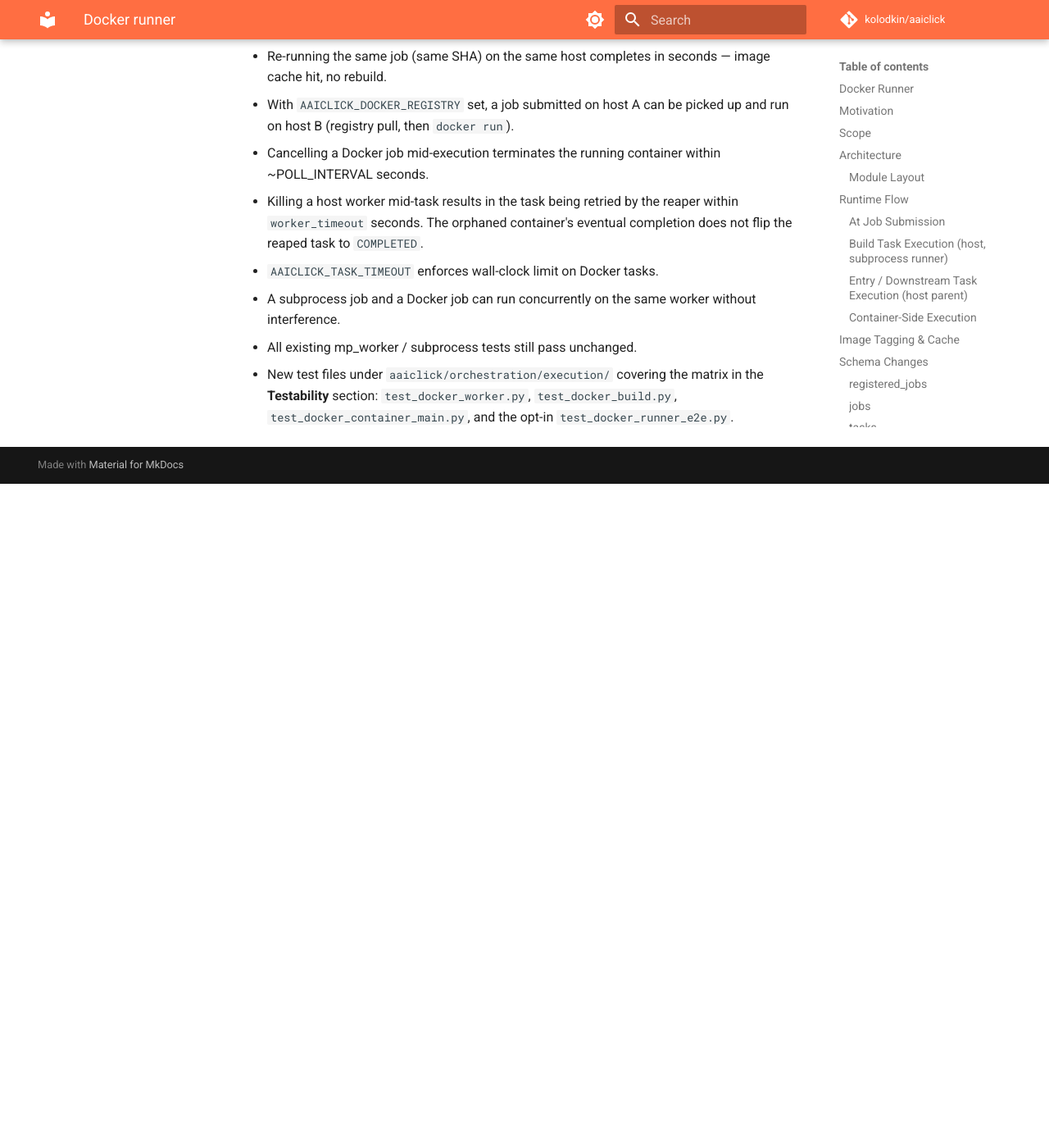
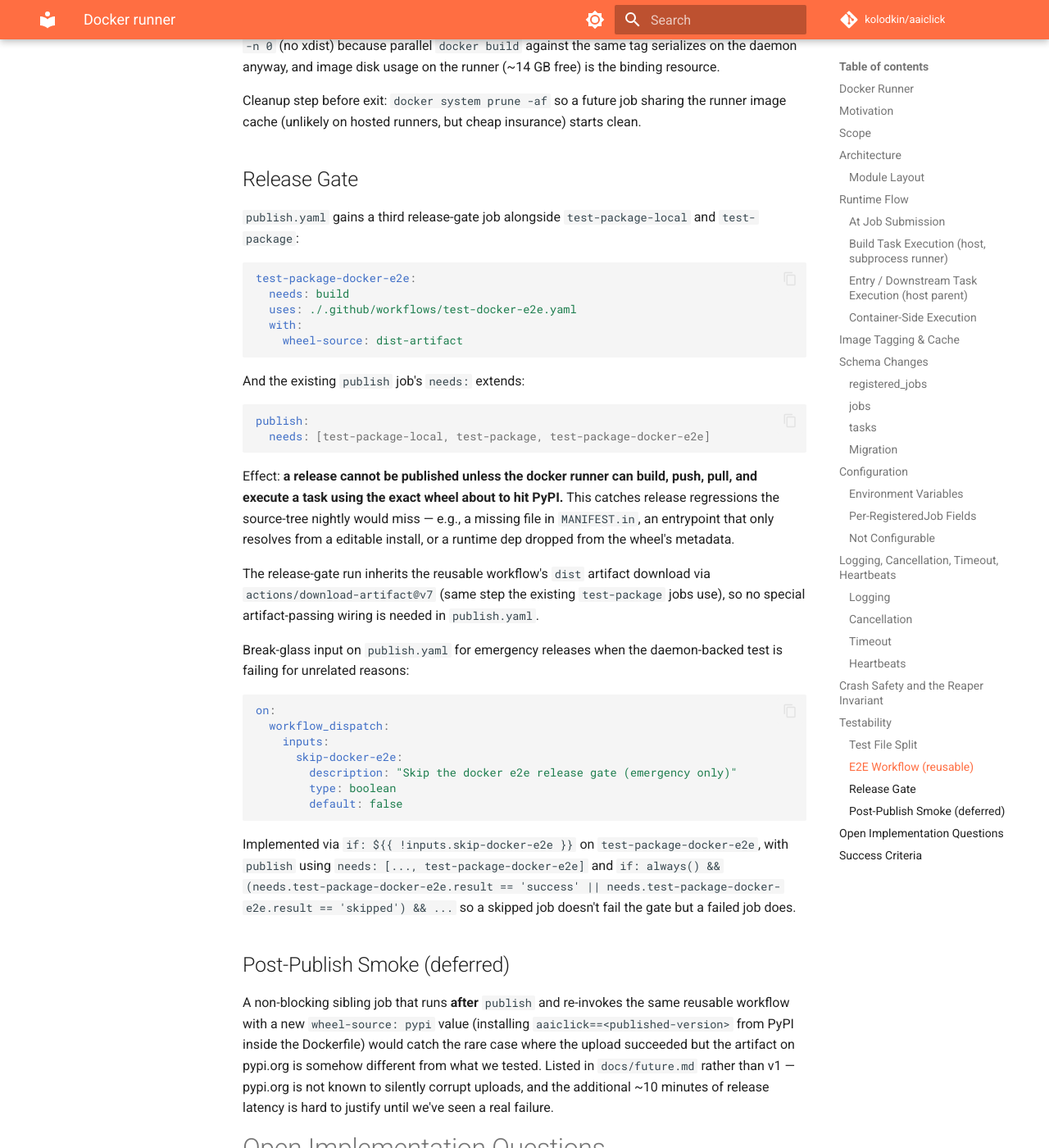
Before and after one commit to kolodkin/aaiclick, an MkDocs documentation site: the page built from docs/docker_runner.md, in a window 1280 px wide and 1400 px high, scrolled down 14469 px. Shown: the whole window at 82% size. Built offline with MkDocs 1.6.1 and Material for MkDocs 9.7.7, drawn with Linux system fonts in a browser that asks for light colours; comment, search, counter and statistics services are not loaded; before the commit the page ends 15059 px from its top, so only the background shows below that; some of the changed text lies outside the part shown.

Commit message:
feature: gate package release on docker e2e workflow
Refactor the nightly docker workflow into a reusable workflow_call
shape with a wheel-source input (source for nightly, dist-artifact for
release). publish.yaml gains test-package-docker-e2e blocking the
publish job, ensuring releases cannot ship without verifying the docker
runner works against the exact wheel about to hit PyPI. Includes a
break-glass skip-docker-e2e input for emergency releases.

````diff
--- a/docs/docker_runner.md
+++ b/docs/docker_runner.md
@@ -531,16 +531,32 @@ module to avoid mixing with `orch_ctx`.
 regular `@task`-decorated function on the subprocess runner; it never
 opens a chdb session itself but goes through `execute_task`.
 
-## Nightly E2E Workflow
+## E2E Workflow (reusable)
 
-`test_docker_runner_e2e.py` runs in a dedicated workflow,
-`.github/workflows/test-docker-nightly.yaml`, kept separate from
-`test.yaml` so a slow / flaky daemon-backed test never blocks PRs.
+`test_docker_runner_e2e.py` runs in
+`.github/workflows/test-docker-e2e.yaml`, structured as a **reusable
+workflow** (`on: workflow_call`) with two callers:
 
-Trigger:
+1. A nightly `schedule` trigger in the same file.
+2. The release pipeline in `publish.yaml` (see **Release Gate** below).
 
-- `schedule: cron: "0 6 * * *"` (06:00 UTC nightly).
-- `workflow_dispatch` for manual re-runs.
+Keeping it separate from `test.yaml` ensures a slow / flaky daemon-backed
+test never blocks PRs; the nightly catches regressions on `main` between
+releases, and the release-gate caller catches regressions in the actual
+artifact about to be shipped.
+
+Inputs (`workflow_call`):
+
+| Input          | Type     | Default    | Purpose                                                                                                                       |
+|----------------|----------|------------|-------------------------------------------------------------------------------------------------------------------------------|
+| `wheel-source` | `string` | `"source"` | `"source"` — Dockerfile installs from the checked-out tree. `"dist-artifact"` — downloads the `dist` artifact and installs the built wheel. |
+| `ref`          | `string` | `""`       | Optional git ref to check out. Empty = default branch (nightly) or the workflow run's ref (release).                          |
+
+Triggers in the file itself:
+
+- `schedule: cron: "0 6 * * *"` (06:00 UTC nightly) — calls itself with `wheel-source: source`.
+- `workflow_dispatch` — manual re-runs.
+- `workflow_call` — invoked by `publish.yaml`.
 
 Runner: `ubuntu-latest`. Docker daemon ships preinstalled, same as the
 existing `test-dist` job.
@@ -564,8 +580,22 @@ Key env on the test step:
   reach Postgres and ClickHouse the same way the spec recommends to
   operators (rather than `--network host`, which would test a path the
   framework doesn't recommend).
-- `AAICLICK_DOCKER_BUILD_GIT_REMOTE=file://${GITHUB_WORKSPACE}/.git` so the
-  build task clones the checked-out repo without auth or external network.
+- `AAICLICK_E2E_WHEEL_SOURCE=${{ inputs.wheel-source }}` — read by the
+  test fixture to pick which Dockerfile variant to use (see below).
+- For `wheel-source: source`: `AAICLICK_DOCKER_BUILD_GIT_REMOTE=file://${GITHUB_WORKSPACE}/.git`
+  so the build task clones the checked-out repo without auth or external network.
+- For `wheel-source: dist-artifact`: the `dist` artifact is downloaded
+  to `./dist/` first, and the test fixture mounts it into the Docker
+  build context so the Dockerfile can `pip install --no-index --find-links /dist aaiclick`.
+
+Two test-fixture Dockerfiles in
+`aaiclick/orchestration/execution/fixtures/`:
+
+- `Dockerfile.source` — `COPY . /src && pip install /src` (or clones via
+  `git_remote`).
+- `Dockerfile.wheel` — `COPY dist/*.whl /tmp/ && pip install --no-index /tmp/*.whl`.
+
+The fixture selects between them based on `AAICLICK_E2E_WHEEL_SOURCE`.
 
 Run command (mirrors `test-dist`'s pytest invocation):
 
@@ -581,6 +611,69 @@ serializes on the daemon anyway, and image disk usage on the runner
 Cleanup step before exit: `docker system prune -af` so a future job
 sharing the runner image cache (unlikely on hosted runners, but cheap
 insurance) starts clean.
+
+## Release Gate
+
+`publish.yaml` gains a third release-gate job alongside
+`test-package-local` and `test-package`:
+
+```yaml
+test-package-docker-e2e:
+  needs: build
+  uses: ./.github/workflows/test-docker-e2e.yaml
+  with:
+    wheel-source: dist-artifact
+```
+
+And the existing `publish` job's `needs:` extends:
+
+```yaml
+publish:
+  needs: [test-package-local, test-package, test-package-docker-e2e]
+```
+
+Effect: **a release cannot be published unless the docker runner can
+build, push, pull, and execute a task using the exact wheel about to
+hit PyPI.** This catches release regressions the source-tree nightly
+would miss — e.g., a missing file in `MANIFEST.in`, an entrypoint that
+only resolves from a editable install, or a runtime dep dropped from the
+wheel's metadata.
+
+The release-gate run inherits the reusable workflow's `dist` artifact
+download via `actions/download-artifact@v7` (same step the existing
+`test-package` jobs use), so no special artifact-passing wiring is
+needed in `publish.yaml`.
+
+Break-glass input on `publish.yaml` for emergency releases when the
+daemon-backed test is failing for unrelated reasons:
+
+```yaml
+on:
+  workflow_dispatch:
+    inputs:
+      skip-docker-e2e:
+        description: "Skip the docker e2e release gate (emergency only)"
+        type: boolean
+        default: false
+```
+
+Implemented via `if: ${{ !inputs.skip-docker-e2e }}` on
+`test-package-docker-e2e`, with `publish` using
+`needs: [..., test-package-docker-e2e]` and
+`if: always() && (needs.test-package-docker-e2e.result == 'success' ||
+needs.test-package-docker-e2e.result == 'skipped') && ...` so a skipped
+job doesn't fail the gate but a failed job does.
+
+## Post-Publish Smoke (deferred)
+
+A non-blocking sibling job that runs **after** `publish` and re-invokes
+the same reusable workflow with a new `wheel-source: pypi` value
+(installing `aaiclick==<published-version>` from PyPI inside the
+Dockerfile) would catch the rare case where the upload succeeded but
+the artifact on pypi.org is somehow different from what we tested.
+Listed in `docs/future.md` rather than v1 — pypi.org is not known to
+silently corrupt uploads, and the additional ~10 minutes of release
+latency is hard to justify until we've seen a real failure.
 
 # Open Implementation Questions
 
````
